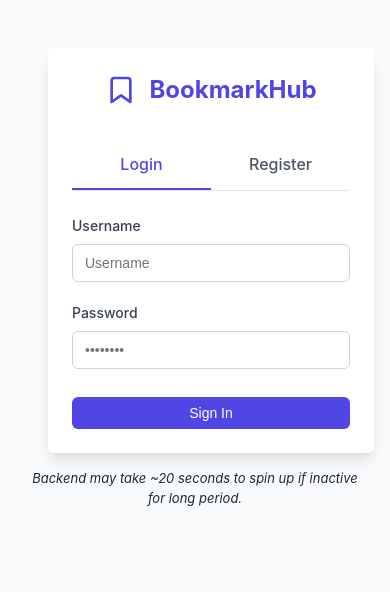
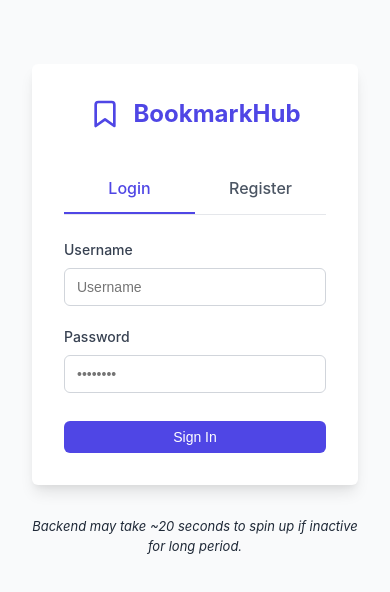
Before and after one commit to LPhinney1/ITIS4166-FinalProject, a React (Vite) app in the folder front/: page / in a window 390 px wide. Shown: the top 592 px of the page. Built offline with nearby package versions, Linux system fonts and the light colour scheme; no server answers.

Commit message:
removed unneccessary mobile styling

```diff
--- a/front/src/styles/LoginPage.css
+++ b/front/src/styles/LoginPage.css
@@ -162,11 +162,3 @@
     color: var(--danger-color, #ef4444);
     border: 1px solid rgba(239, 68, 68, 0.2);
 }
-
-/* For mobile */
-@media (max-width: 480px) {
-    .login-container {
-        margin: 1rem;
-        padding: 1.5rem;
-    }
-}
```
